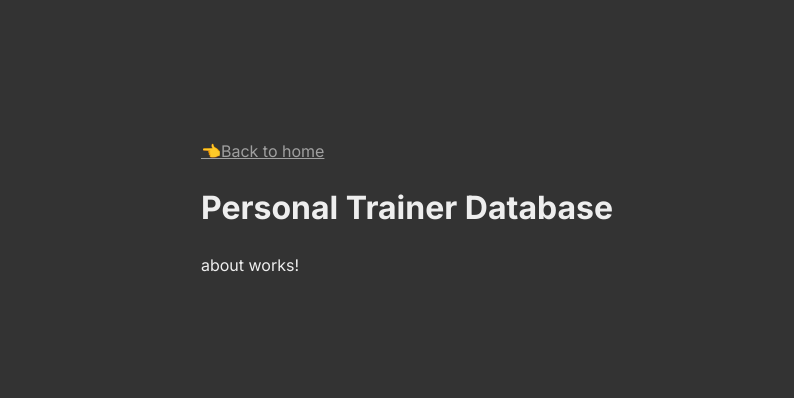
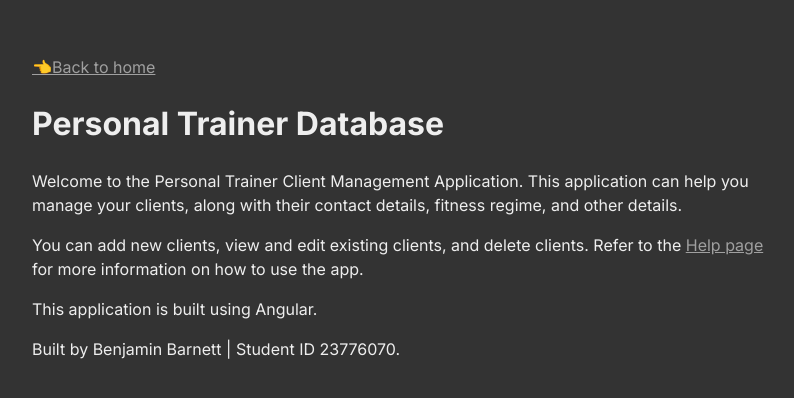
Before and after one commit to benbarnett02/PROG2005, an Angular app in the folder PROG2005-A1-P2/: page /about in a window 1280 px wide. Shown: the part 172-570 px from the top of the page, without its empty margins (233-1027 px from the left). Built offline with nearby package versions, Linux system fonts and the light colour scheme.

Commit message:
Made an about page. Added horizontla scroll on vip client page

```diff
--- a/PROG2005-A1-P2/src/app/pages/about/about.component.html
+++ b/PROG2005-A1-P2/src/app/pages/about/about.component.html
@@ -1 +1,12 @@
-<p>about works!</p>
+<p>Welcome to the Personal Trainer Client Management Application.
+  This application can help you manage your clients, along with their contact details, fitness regime, and other details.
+</p>
+<p>
+  You can add new clients, view and edit existing clients, and delete clients. Refer to the <a href="/help">Help page</a> for more information on how to use the app.
+</p>
+<p>
+  This application is built using Angular.
+</p>
+<p>
+  Built by Benjamin Barnett | Student ID 23776070.
+</p>
--- a/PROG2005-A1-P2/src/app/pages/clients/clients.component.html
+++ b/PROG2005-A1-P2/src/app/pages/clients/clients.component.html
@@ -1,3 +1,4 @@
+<h2>All Clients</h2>
 <button [routerLink]="['/clients/new']">Add Client</button>
 
 <div class="tablecontainer">
--- a/PROG2005-A1-P2/src/app/pages/vip-client/vip-client.component.css
+++ b/PROG2005-A1-P2/src/app/pages/vip-client/vip-client.component.css
@@ -0,0 +1,4 @@
+.tablecontainer {
+  max-width: 100%;
+  overflow-x: scroll;
+}
--- a/PROG2005-A1-P2/src/app/pages/vip-client/vip-client.component.html
+++ b/PROG2005-A1-P2/src/app/pages/vip-client/vip-client.component.html
@@ -1,3 +1,7 @@
-<p>vip</p>
+<h2>VIP Clients</h2>
+<button [routerLink]="['/clients/new']">Add Client</button>
+<div class="tablecontainer">
 
 <app-client-list [filterPredicate]="filterPredicate"></app-client-list>
+
+</div>
--- a/PROG2005-A1-P2/src/app/pages/vip-client/vip-client.component.ts
+++ b/PROG2005-A1-P2/src/app/pages/vip-client/vip-client.component.ts
@@ -1,12 +1,14 @@
 import { Component } from '@angular/core';
 import {ClientListComponent} from '../../shared/client-list/client-list.component';
 import {Client, ClientService} from '../../services/client.service';
+import {RouterLink} from '@angular/router';
 
 @Component({
   selector: 'app-vip-client',
   standalone: true,
   imports: [
-    ClientListComponent
+    ClientListComponent,
+    RouterLink
   ],
   templateUrl: './vip-client.component.html',
   styleUrl: './vip-client.component.css'
```
